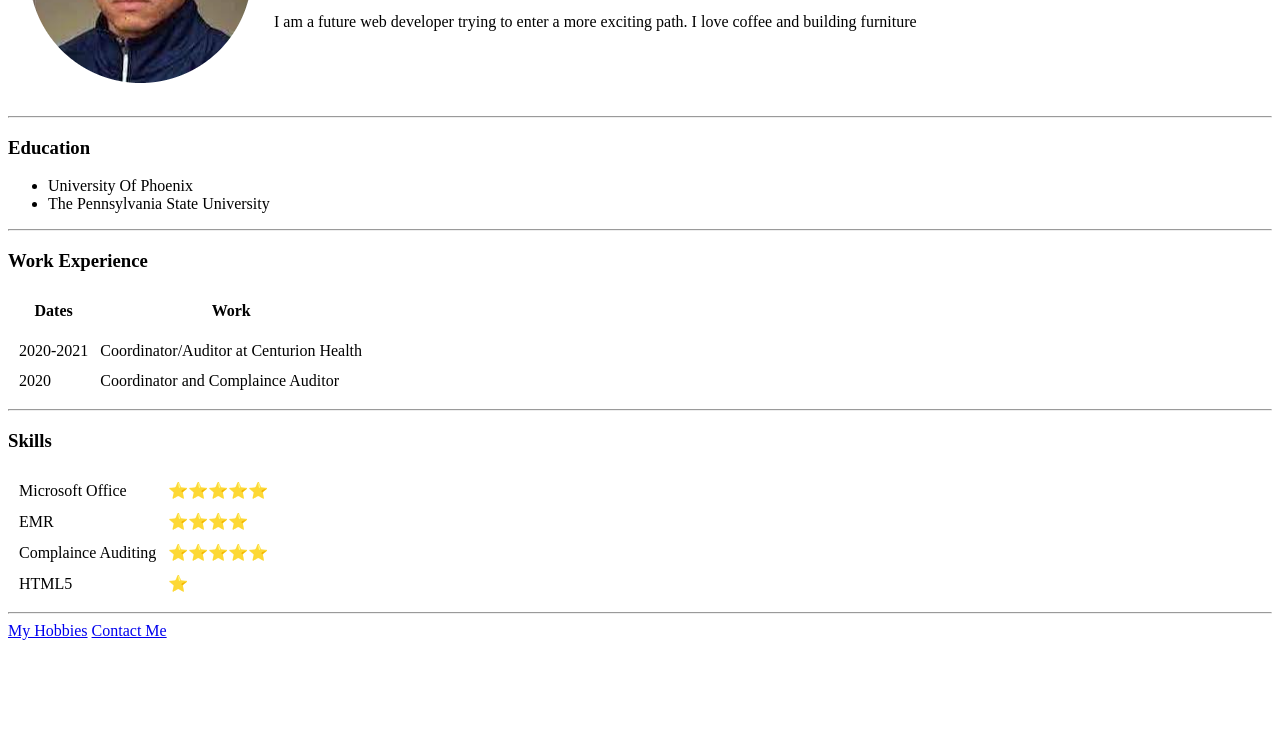
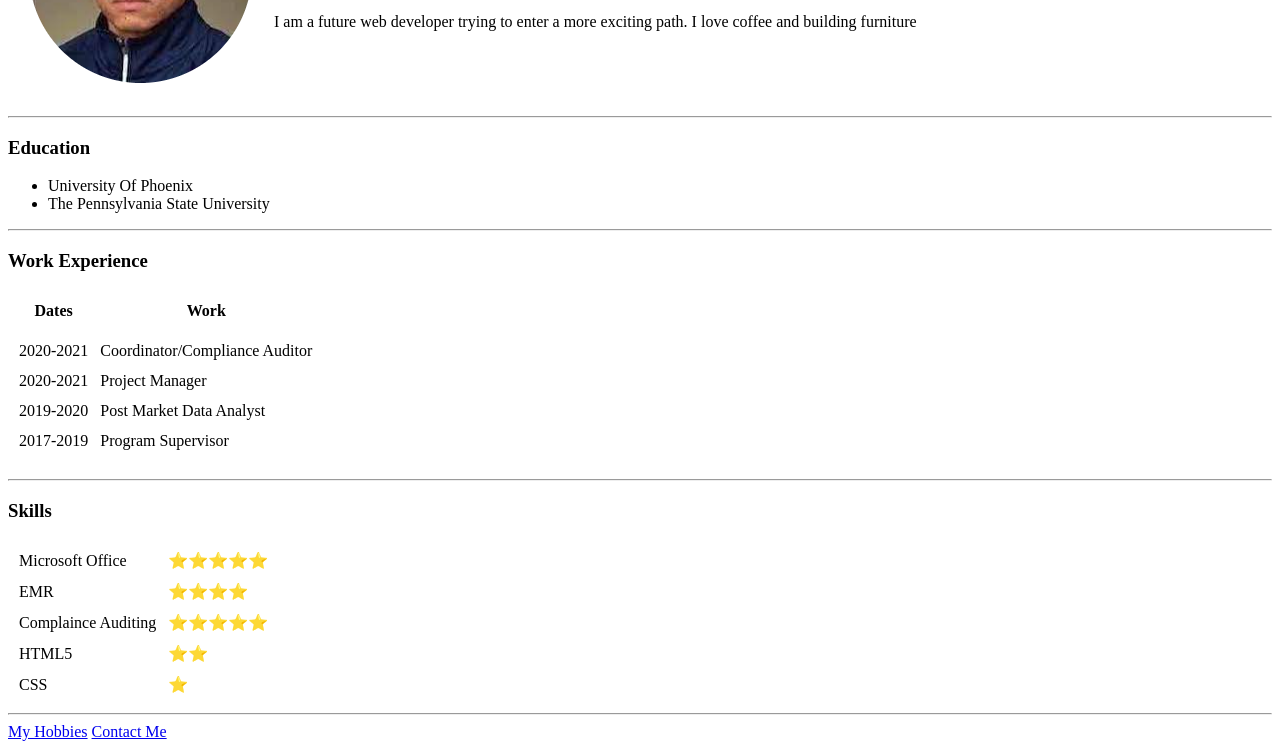
Before and after one commit to aletorr94/CV, a plain HTML site: page index.html in a window 1280 px wide. Shown: the part 169-918 px from the top of the page. Before the commit the page ends 817 px from the top, so only its background shows below. Drawn offline with Linux system fonts and the light colour scheme.

Commit message:
Update index.html

```diff
--- a/index.html
+++ b/index.html
@@ -35,13 +35,20 @@
     <tfoot>
 
     </tfoot>
-    <tr>
      <tr>
+      <tr>
        <td>2020-2021</td>
-       <td>Coordinator/Auditor at Centurion Health</td>
-     </tr>
-       <td> 2020</td>
-       <td>Coordinator and Complaince Auditor</td>
+       <td>Coordinator/Compliance Auditor</td>
+      <tr>
+       <td> 2020-2021</td>
+       <td>Project Manager</td>
+      <tr>
+       <td>2019-2020</td>
+       <td>Post Market Data Analyst</td>
+      <tr>
+       <td> 2017-2019</td>
+       <td>Program Supervisor</td>
+      <tr>
     </tr>
   </table>
   <hr>
@@ -61,6 +68,10 @@
                 </tr>
                 <tr>
                     <td>HTML5</td>
+                    <td>⭐️⭐️</td>
+                </tr>
+                <tr>
+                    <td>CSS</td>
                     <td>⭐️</td>
                 </tr>
             </table>
```
